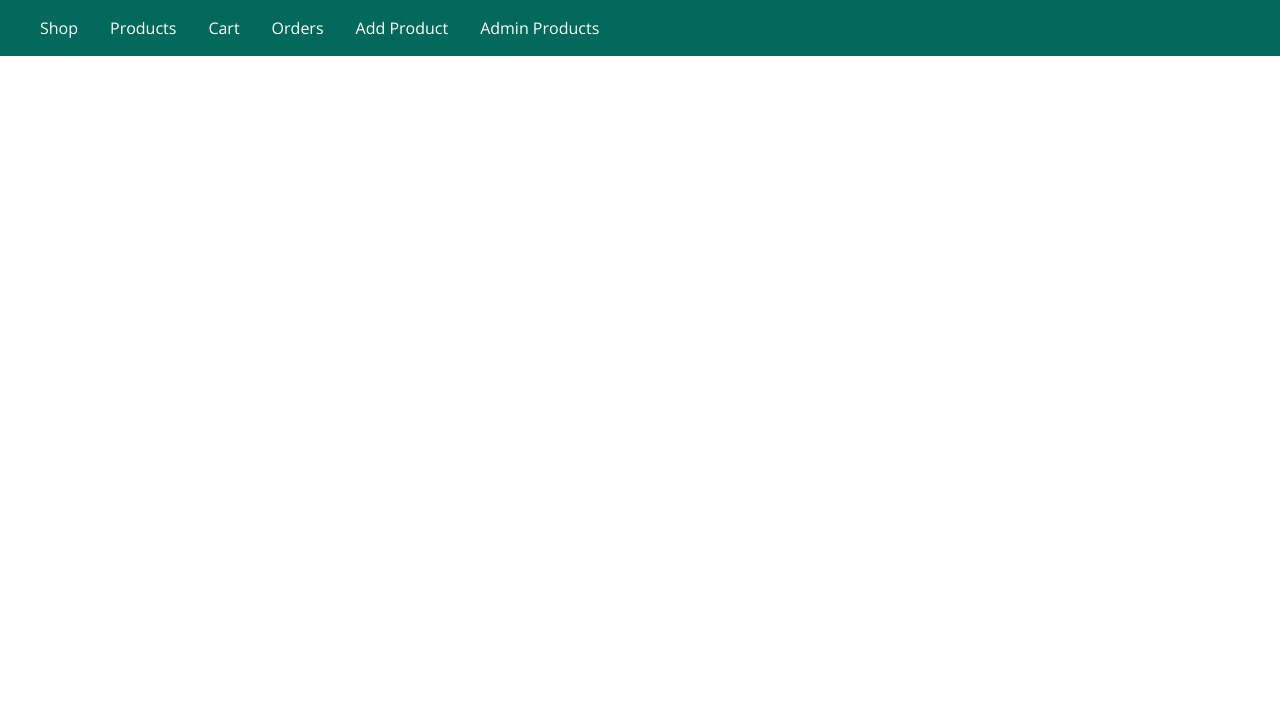
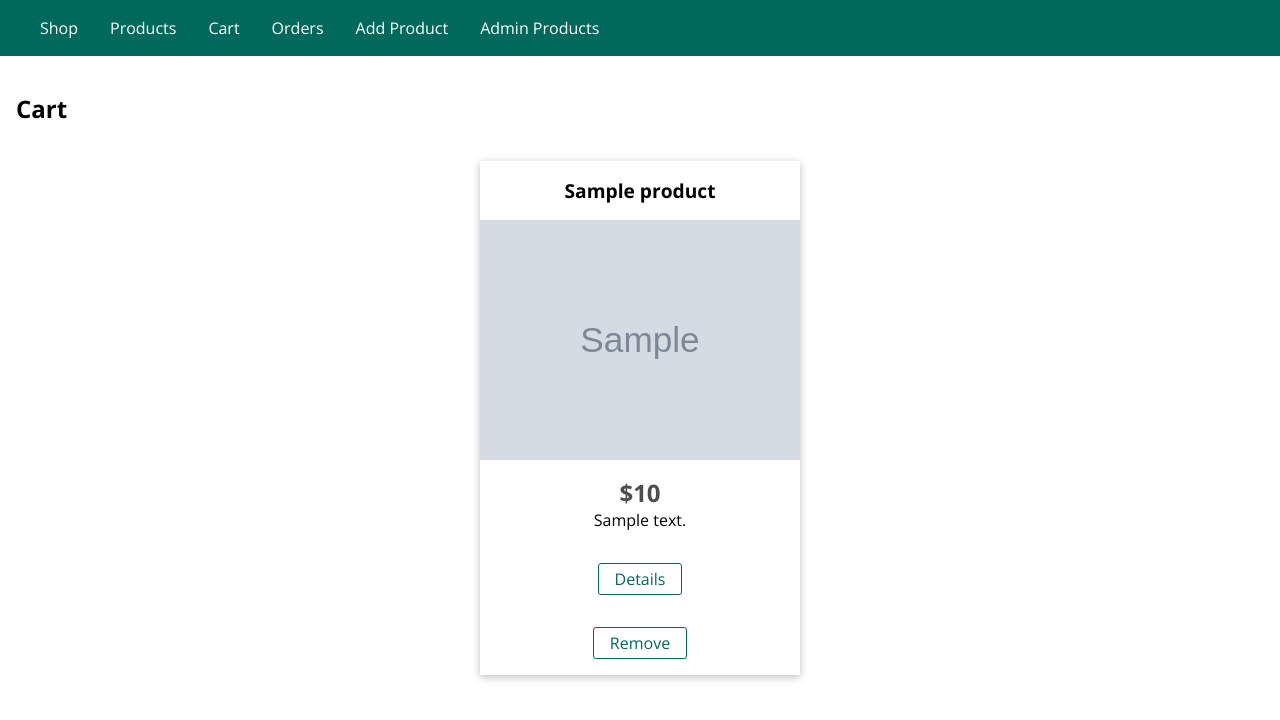
Before and after one commit to MAlDibawy/ShopProject-NodeJS, a Node server app: template views/shop/cart.ejs in a window 1280 px wide. Shown: the top 720 px of the page. Run offline with Node 20, Linux system fonts and the light colour scheme; tables that the repository leaves empty hold one stand-in row (values such as "Sample post"); the template is opened without the code that fills it: values that come from a table or form of the project are taken from there, most other values are stand-ins (such as "Sample title", 1, 10 or a date in 2020); grey boxes marked "Sample" are stand-in pictures; some libraries are stand-ins or nearby versions.

```diff
--- a/app.js
+++ b/app.js
@@ -2,8 +2,11 @@ const express = require('express');
 const bodyParser = require('body-parser');
 const path = require('path');
 
+const sequelize = require('./util/db');
+
 const adminRoutes = require('./routes/admin');
 const shopRoutes = require('./routes/shop');
+
 
 const app = express();
 
@@ -25,4 +28,12 @@ app.use((req, res, next) => {
     });
 });
 
-app.listen(3000);
+sequelize
+    .sync()
+    .then(result => {
+        // console.log(result);
+        app.listen(3000);
+    })
+    .catch(err => {
+        console.log(err);
+    })
--- a/routes/admin.js
+++ b/routes/admin.js
@@ -13,6 +13,8 @@ router.get('/editProduct/:productId', adminController.getEditProduct);
 
 router.post('/editProduct', adminController.postEditProduct);
 
+router.post('/deleteProduct', adminController.postDeleteProduct);
+
 router.get('/products', adminController.getProducts);
 
 module.exports = router;
--- a/routes/shop.js
+++ b/routes/shop.js
@@ -14,6 +14,8 @@ router.get('/cart', shopController.getCart);
 
 router.post('/cart', shopController.postCart);
 
+router.post('/removeFromCart', shopController.postRemoveFromCart);
+
 router.get('/orders', shopController.getOrders);
 
 router.get('/checkout', shopController.getCheckout);
--- a/views/admin/products.ejs
+++ b/views/admin/products.ejs
@@ -24,6 +24,7 @@
                 <div class="card__actions">
                     <a href="/admin/editProduct/<%= product.id %>" class="btn">Edit</a>
                     <form action="/admin/deleteProduct" method="POST">
+                        <input type="hidden" value="<%= product.id %>" name="productID">
                         <button class="btn" type="submit">Delete</button>
                     </form>
                 </div>
--- a/views/shop/cart.ejs
+++ b/views/shop/cart.ejs
@@ -1,6 +1,40 @@
 <%- include('../includes/header.ejs') %>
+<link rel="stylesheet" href="/css/product.css">
 </head>
 
 <body>
     <%- include('../includes/navbar.ejs') %>
+    <main>
+        <h2> Cart </h2>
+        <% if(products.length > 0) { %>
+        <div class="grid">
+            <% products.forEach((product) => { %>
+            <article class="card product-item">
+                <header class="card__header">
+                    <h1 class="product__title"><%= product.title %></h1>
+                </header>
+                <div class="card__image">
+                    <img src="<%= product.imageURL %>" alt="<%= product.title %>">
+                </div>
+                <div class="card__content">
+                    <h2 class="product__price">$<%= product.price %></h2>
+                    <p class="product__description"><%= product.description %></p>
+                </div>
+                <div class="card__actions">
+                    <a href="/products/<%= product.id %>" class="btn">Details</a>
+                </div>
+                <div class="card__actions">
+                    <form action="/removeFromCart" method="post">
+                        <input type="hidden" name="productID" value="<%= product.id %>">
+                        <input type="hidden" name="productPrice" value="<%= product.price %>">
+                        <button class="btn" type="submit">Remove</button>
+                    </form>
+                </div>
+            </article>
+            <% }); %>
+        </div>
+        <% } else { %>
+        <h3>No Available Products</h3>
+        <% } %>
+    </main>
     <%- include('../includes/footer.ejs') %>
```
Also changed, not shown: controllers/shopController.js (+10 -1 lines), models/cart.js (+8 -1 lines), models/product.js (+65 -26 lines), package.json (+6 -1 lines), util/db.js (added, +8 -0 lines), models/user.js (added), 2 other files.
